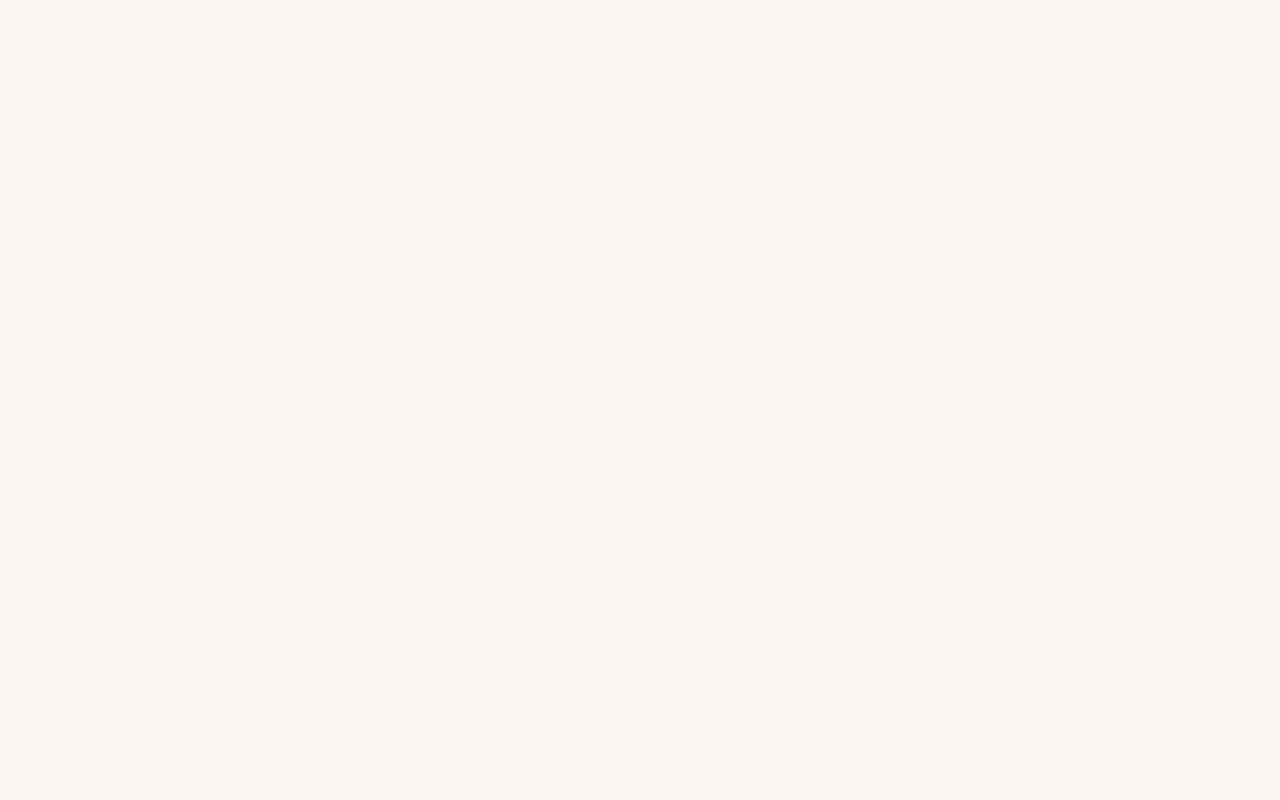
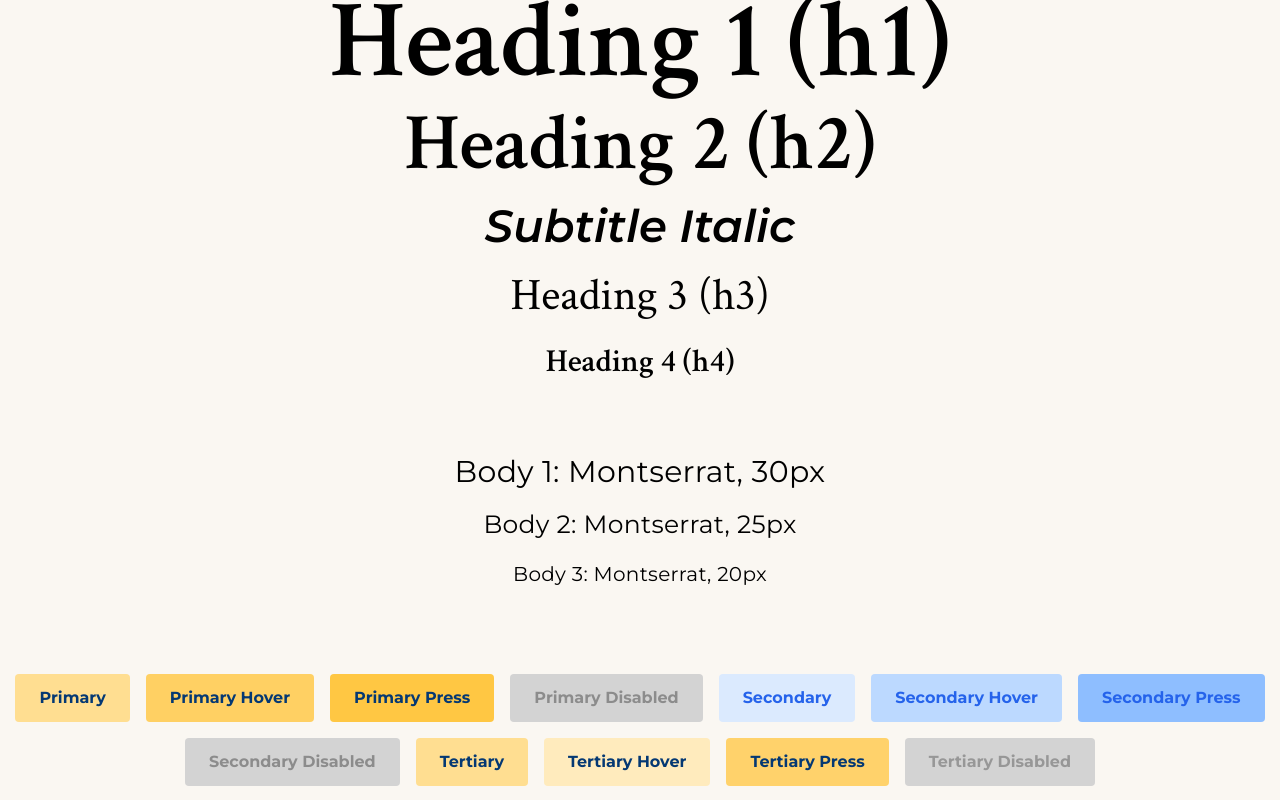
Before and after one commit to UoaWDCC/ausa-web, a Next.js app in the folder client/: page / in a window 1280 px wide. Built offline with nearby package versions, Linux system fonts and the light colour scheme.

Commit message:
style: added the colors and buttons for testing on the main page.txs, will get rid of it later once we implement landing page

```diff
--- a/client/app/page.tsx
+++ b/client/app/page.tsx
@@ -1,3 +1,182 @@
+import React from "react"
+
 export default function Home() {
-  return <div></div>
+  return (
+    <div className="min-h-screen flex flex-col items-center justify-center gap-10 bg-background">
+      {/* Headings */}
+      <div className="flex flex-col items-center gap-6">
+        <h1 className="h1" style={{ color: "black", marginBottom: "24px" }}>
+          Heading 1 (h1)
+        </h1>
+        <h2 className="h2" style={{ color: "black", marginBottom: "20px" }}>
+          Heading 2 (h2)
+        </h2>
+        <div
+          className="subtitle-italic"
+          style={{ color: "black", marginBottom: "18px" }}
+        >
+          Subtitle Italic
+        </div>
+        <h3 className="h3" style={{ color: "black", marginBottom: "16px" }}>
+          Heading 3 (h3)
+        </h3>
+        <h4 className="h4" style={{ color: "black", marginBottom: "14px" }}>
+          Heading 4 (h4)
+        </h4>
+      </div>
+
+      {/* Body text */}
+      <div className="flex flex-col items-center gap-4 mt-8">
+        <p className="b1-body" style={{ color: "black", marginBottom: "12px" }}>
+          Body 1: Montserrat, 30px
+        </p>
+        <div
+          className="b2-body"
+          style={{ color: "black", marginBottom: "10px" }}
+        >
+          Body 2: Montserrat, 25px
+        </div>
+        <div
+          className="b3-body"
+          style={{ color: "black", marginBottom: "8px" }}
+        >
+          Body 3: Montserrat, 20px
+        </div>
+      </div>
+
+      {/* Buttons showcase */}
+      <div className="flex flex-col gap-6 mt-10 items-center">
+        <div className="flex flex-row gap-4 flex-wrap justify-center">
+          {/* Primary Buttons */}
+          <button
+            className="px-6 py-3 rounded font-bold"
+            style={{
+              background: "var(--btn-primary-bg)",
+              color: "var(--btn-primary-fg)",
+              border: "none",
+            }}
+          >
+            Primary
+          </button>
+          <button
+            className="px-6 py-3 rounded font-bold"
+            style={{
+              background: "var(--btn-primary-bg-hover)",
+              color: "var(--btn-primary-fg)",
+              border: "none",
+            }}
+          >
+            Primary Hover
+          </button>
+          <button
+            className="px-6 py-3 rounded font-bold"
+            style={{
+              background: "var(--btn-primary-bg-press)",
+              color: "var(--btn-primary-fg)",
+              border: "none",
+            }}
+          >
+            Primary Press
+          </button>
+          <button
+            className="px-6 py-3 rounded font-bold"
+            style={{
+              background: "var(--btn-primary-bg-disabled)",
+              color: "var(--btn-primary-fg-disabled)",
+              border: "none",
+            }}
+            disabled
+          >
+            Primary Disabled
+          </button>
+
+          {/* Secondary Buttons */}
+          <button
+            className="px-6 py-3 rounded font-bold"
+            style={{
+              background: "var(--btn-secondary-bg)",
+              color: "var(--btn-secondary-fg)",
+              border: "none",
+            }}
+          >
+            Secondary
+          </button>
+          <button
+            className="px-6 py-3 rounded font-bold"
+            style={{
+              background: "var(--btn-secondary-bg-hover)",
+              color: "var(--btn-secondary-fg)",
+              border: "none",
+            }}
+          >
+            Secondary Hover
+          </button>
+          <button
+            className="px-6 py-3 rounded font-bold"
+            style={{
+              background: "var(--btn-secondary-bg-press)",
+              color: "var(--btn-secondary-fg)",
+              border: "none",
+            }}
+          >
+            Secondary Press
+          </button>
+          <button
+            className="px-6 py-3 rounded font-bold"
+            style={{
+              background: "var(--btn-secondary-bg-disabled)",
+              color: "var(--btn-secondary-fg-disabled)",
+              border: "none",
+            }}
+            disabled
+          >
+            Secondary Disabled
+          </button>
+
+          {/* Tertiary Buttons */}
+          <button
+            className="px-6 py-3 rounded font-bold"
+            style={{
+              background: "var(--btn-tertiary-bg)",
+              color: "var(--btn-tertiary-fg)",
+              border: "none",
+            }}
+          >
+            Tertiary
+          </button>
+          <button
+            className="px-6 py-3 rounded font-bold"
+            style={{
+              background: "var(--btn-tertiary-bg-hover)",
+              color: "var(--btn-tertiary-fg)",
+              border: "none",
+            }}
+          >
+            Tertiary Hover
+          </button>
+          <button
+            className="px-6 py-3 rounded font-bold"
+            style={{
+              background: "var(--btn-tertiary-bg-press)",
+              color: "var(--btn-tertiary-fg)",
+              border: "none",
+            }}
+          >
+            Tertiary Press
+          </button>
+          <button
+            className="px-6 py-3 rounded font-bold"
+            style={{
+              background: "var(--btn-tertiary-bg-disabled)",
+              color: "var(--btn-tertiary-fg-disabled)",
+              border: "none",
+            }}
+            disabled
+          >
+            Tertiary Disabled
+          </button>
+        </div>
+      </div>
+    </div>
+  )
 }
```
